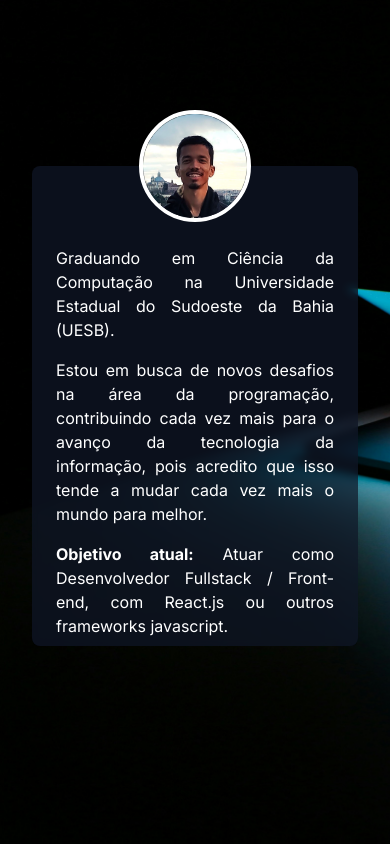
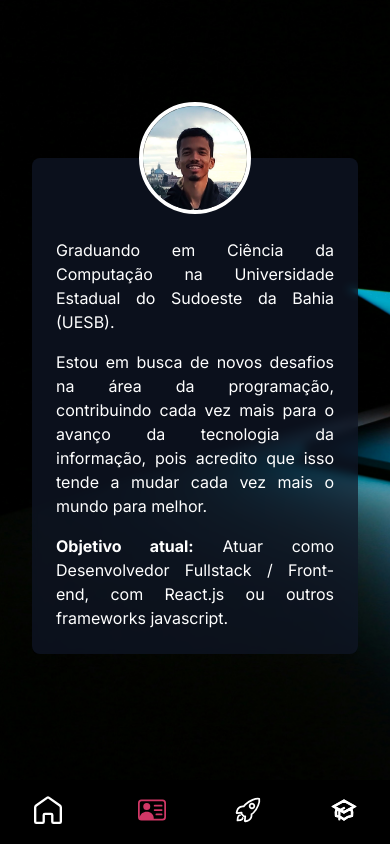
Before and after one commit to ricardorodriguespes17/meu-portifolio, a Next.js app: page /about in a window 390 px wide. Built offline with nearby package versions, Linux system fonts and the light colour scheme.

Commit message:
refactor toolbar

```diff
--- a/src/components/MainContainer/Main.tsx
+++ b/src/components/MainContainer/Main.tsx
@@ -14,7 +14,7 @@ const Main = ({ children, grid = true, className }: MainProps) => {
   return (
     <div className={
       classNames(
-        "justify-start items-center gap-x-24 bg-primary w-[850px] max-w-full rounded-lg bg-opacity-70 backdrop-blur-sm py-2 px-6 overflow-auto",
+        "justify-start items-center gap-x-24 bg-primary w-[850px] max-w-full rounded-lg bg-opacity-70 backdrop-blur-sm py-2 pb-6 px-6 overflow-auto",
         innerClassName,
         className
       )}>
--- a/src/components/ToolBar.tsx
+++ b/src/components/ToolBar.tsx
@@ -23,10 +23,10 @@ const ToolBar = () => {
   }
 
   return (
-    <div className="hidden md:flex bg-black w-full h-16 gap-2 fixed bottom-0">
-      <Main.Button iconName="home" navigateTo="/" className="hover:text-accent" />
+    <div className="flex bg-black w-full h-16 gap-2 fixed bottom-0">
+      <Main.Button iconName="home" navigateTo="/" className="sticky left-0 hover:text-accent" />
 
-      <div className="flex justify-center flex-1 overflow-auto pl-4">
+      <div className="flex justify-center w-full overflow-auto pl-96 md:p-0">
         {buttons
           .filter(item => item.path !== "/")
           .map(item => (
```
